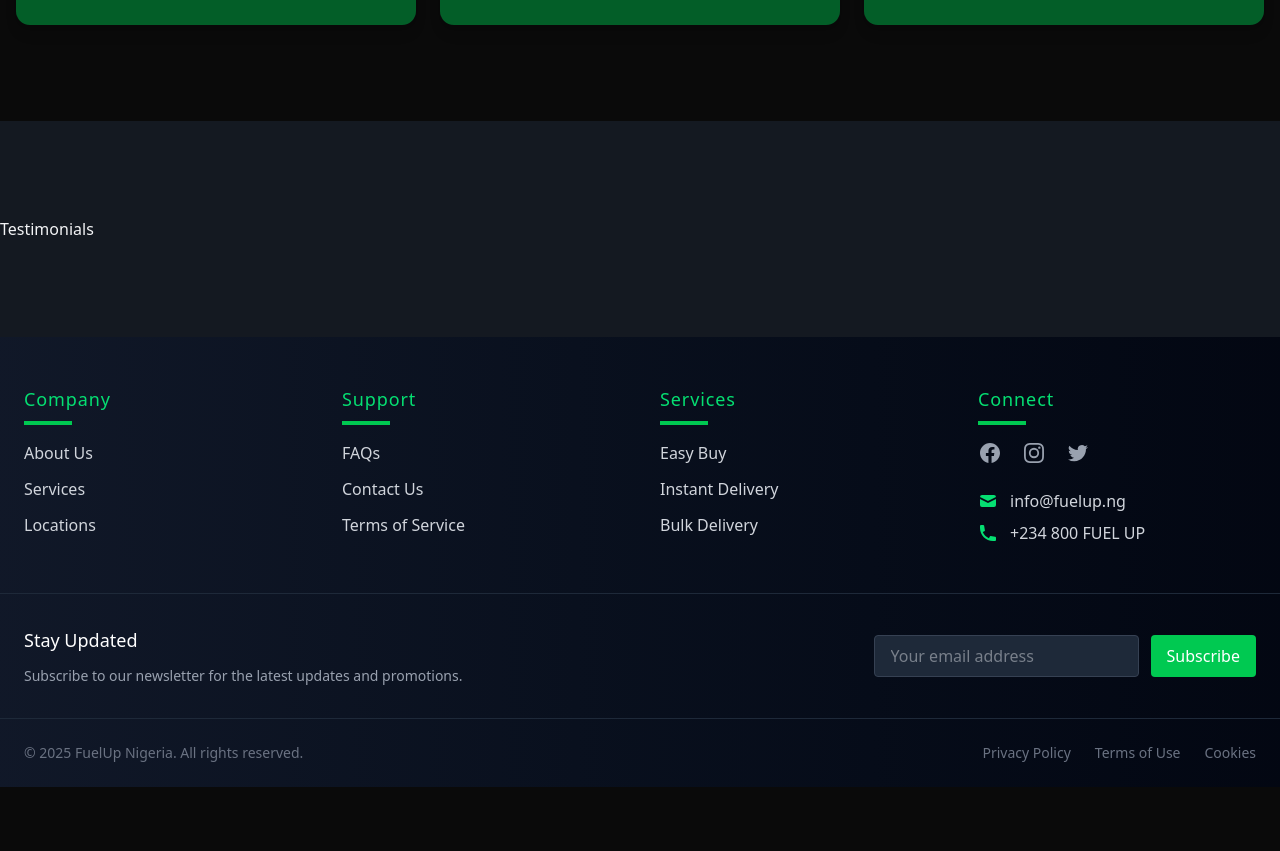
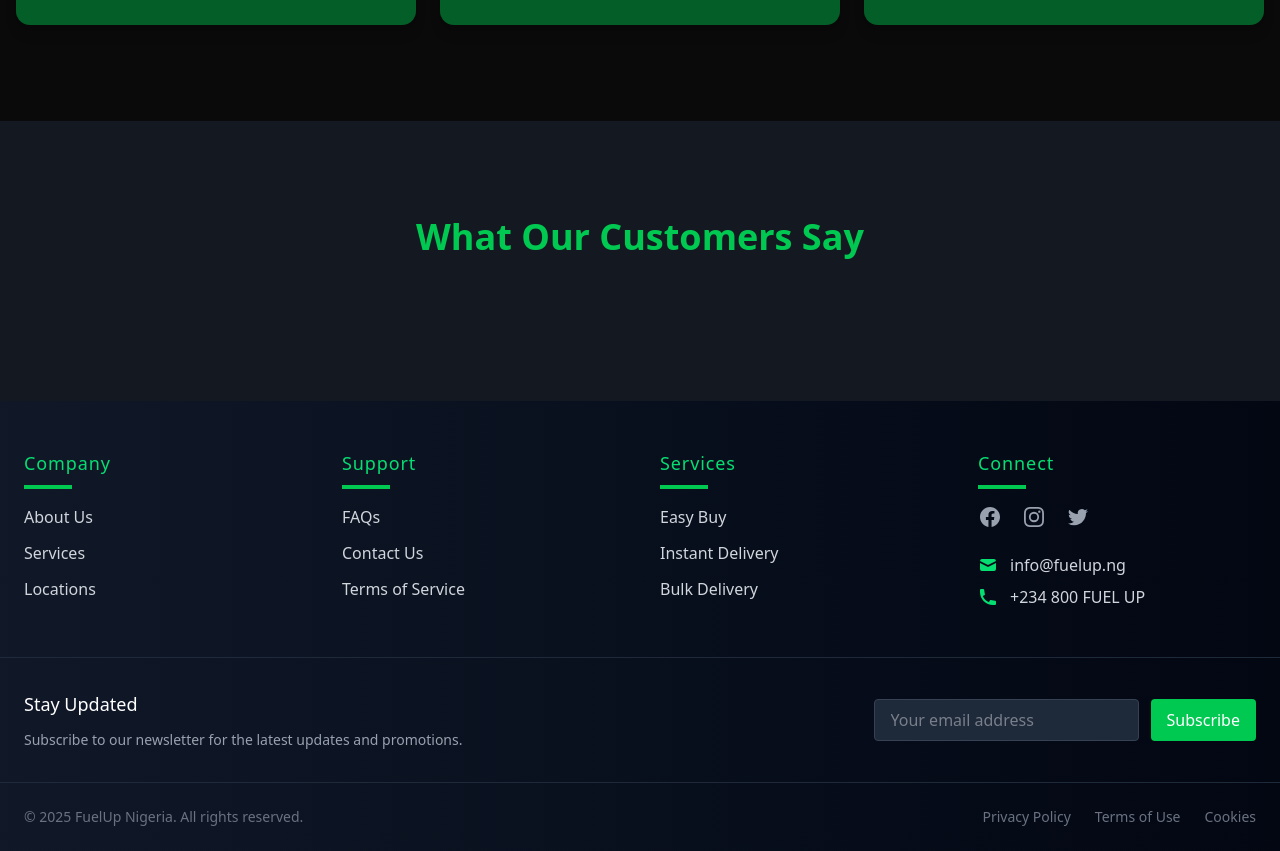
Before and after one commit to Adeboye22/user-fuelup, a React (Vite) app: page / in a window 1280 px wide. Shown: the part 4500-5351 px from the top of the page. Before the commit the page ends 5287 px from the top, so only its background shows below. Built offline with nearby package versions, Linux system fonts and the light colour scheme.

Commit message:
next section

```diff
--- a/src/pages/Home.jsx
+++ b/src/pages/Home.jsx
@@ -118,7 +118,11 @@ const Home = () => {
         </motion.section>
       </div>
 
-      <div className="py-24 bg-gray-800/50">Testimonials</div>
+      <div className="py-24 bg-gray-800/50">
+        <div className="container mx-auto px-4">
+          <h2 className="text-3xl md:text-4xl font-bold text-green-500 mb-12 text-center">What Our Customers Say</h2>
+        </div>
+      </div>
     </div>
   )
 }
```
